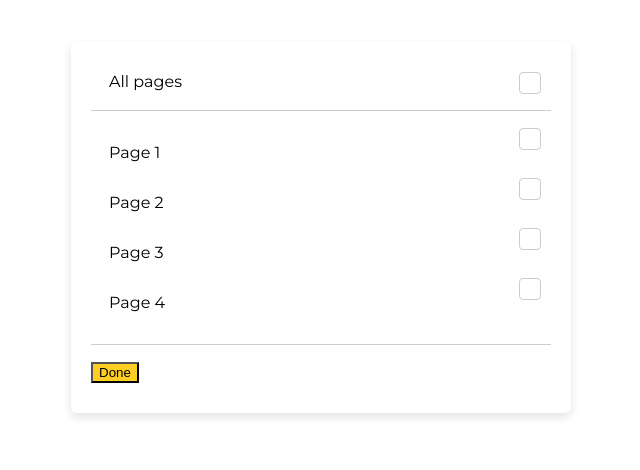
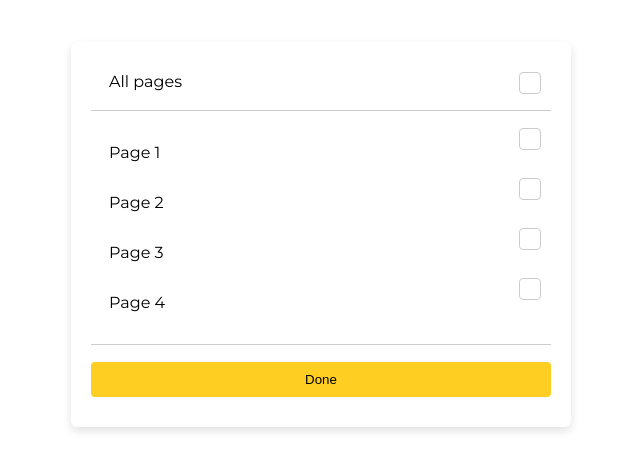
Before and after one commit to Willbeckh/Taskina-Test, a React (Vite) app: page / in a window 1280 px wide. Shown: the top 470 px of the page, without its empty margins (319-959 px from the left). Built offline with nearby package versions, Linux system fonts and the light colour scheme.

Commit message:
ch: Add bg-color css variable, import stylesheet

```diff
--- a/src/components/Button.jsx
+++ b/src/components/Button.jsx
@@ -1,7 +1,12 @@
 import Proptypes from "prop-types";
+import './styles.css'
 
 const Button = ({ color, label }) => {
-  return <button style={{ backgroundColor: color }}>{label}</button>;
+  return (
+    <button className="button" style={{ "--button-color": color }}>
+      {label}
+    </button>
+  );
 };
 
 Button.propTypes = {
```
